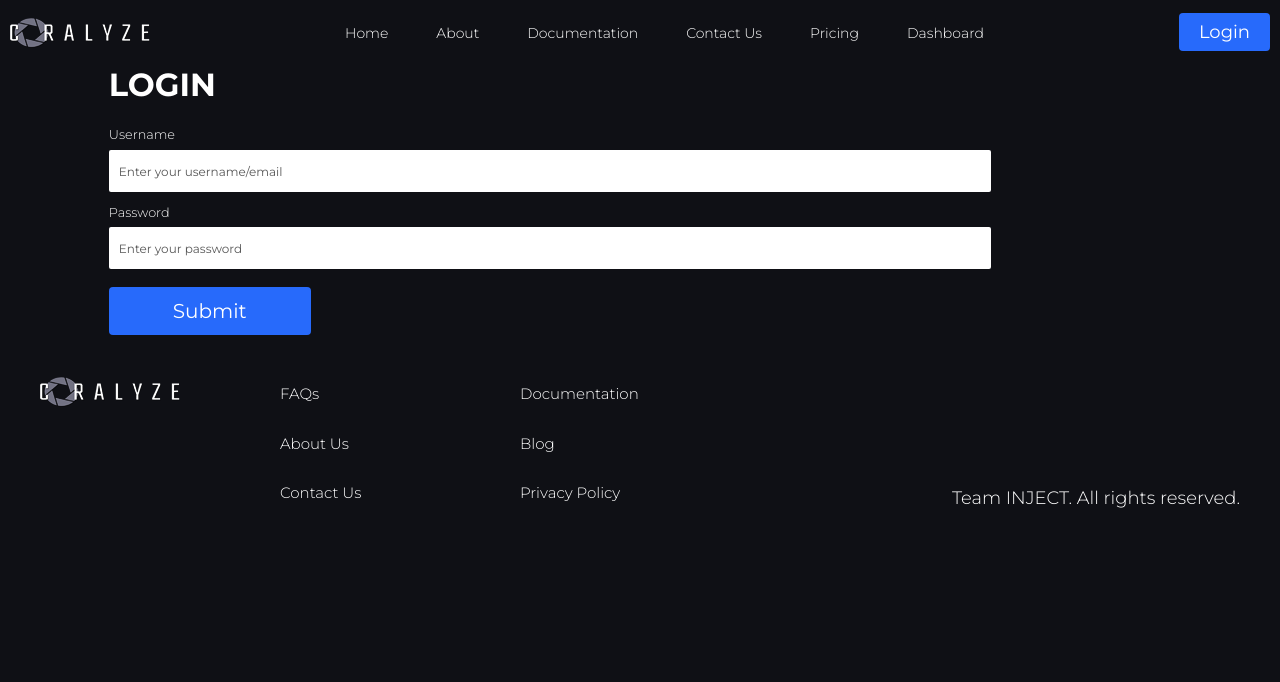
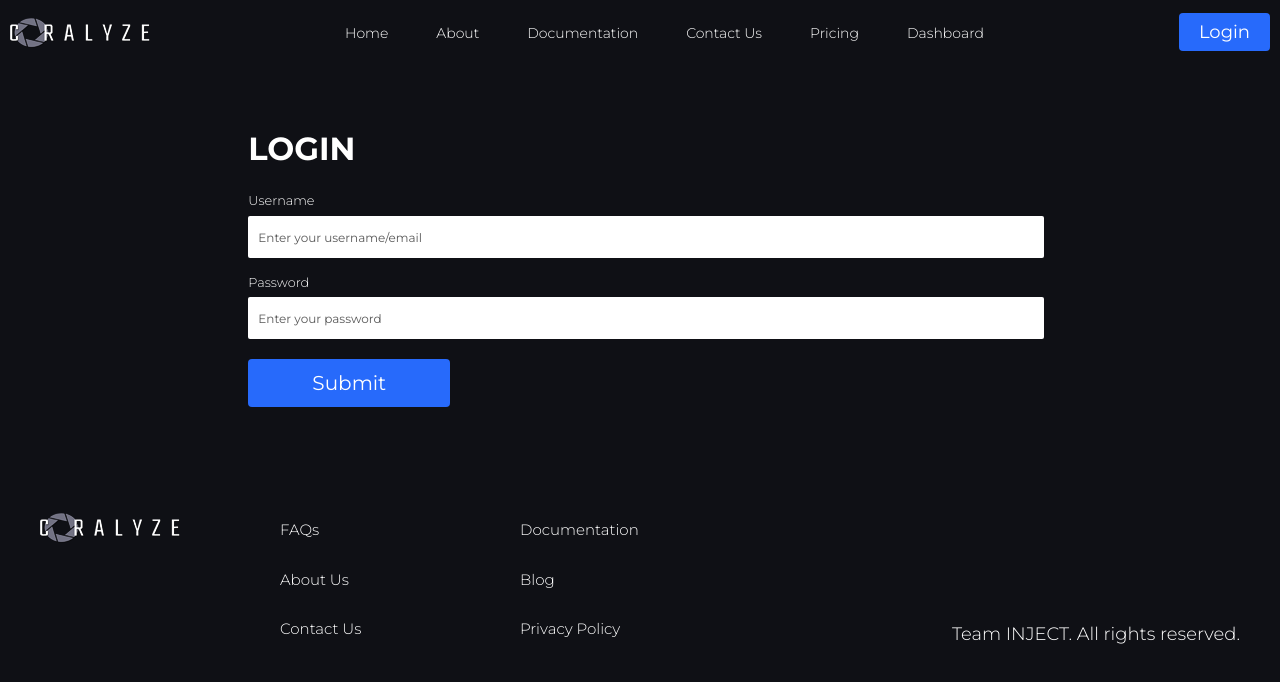
Before and after one commit to Chauster/Coralyze-Frontend, a React (Create React App) app: page /login in a window 1280 px wide. Shown: the top 682 px of the page. Built offline with nearby package versions, Linux system fonts and the light colour scheme.

Commit message:
login and register form alignment
center aligned boxes, using flex, removed autofill for both forms, added css styling to components

```diff
--- a/src/components/Login/loginFormSection.css
+++ b/src/components/Login/loginFormSection.css
@@ -1,7 +1,65 @@
 .section {
   color: #fff;
+  justify-content: center;
+  display: flex;
+  padding: 5%;
 }
 
-.header {
+.form {
   display: flex;
+  flex-direction: column;
+  width: 85%;
+  justify-content: center;
+  align-items: center;
 }
+
+.form h1 {
+  font-size: 2rem;
+  text-transform: uppercase;
+  text-align: start;
+  width: 80%;
+  margin-bottom: 1rem;
+}
+
+.form__inputs {
+  margin-bottom: 0.5rem;
+  width: 80%;
+  padding: 2px;
+}
+
+.form__inputs p {
+  font-size: 0.8rem;
+  margin-top: 0.5rem;
+}
+
+.form__label {
+  display: inline-block;
+  font-size: 0.8rem;
+  margin-bottom: 6px;
+}
+
+.form__input {
+  display: block;
+  padding-left: 10px;
+  outline: none;
+  border-radius: 2px;
+  height: 40px;
+  width: 100%;
+  border: none;
+}
+
+.form__input::placeholder {
+  color: #595959;
+  font-size: 12px;
+}
+
+.form__btn {
+  width: 80%;
+  height: 50px;
+  margin-top: 10px;
+}
+
+/* .form__inputs i {
+  margin-left: -50px;
+  cursor: pointer;
+} */
--- a/src/components/Login/loginFormSection.js
+++ b/src/components/Login/loginFormSection.js
@@ -6,7 +6,7 @@ function loginFormSection() {
   return (
     <>
       <div className="section">
-        <form className="form">
+        <form autoComplete="off" className="form">
           <h1>Login</h1>
           <div className="form__inputs">
             <label htmlFor="name" className="form__label">
@@ -21,16 +21,17 @@ function loginFormSection() {
             />
           </div>
           <div className="form__inputs">
-            <label htmlFor="email" className="form__label">
+            <label htmlFor="password" className="form__label">
               Password
             </label>
             <input
-              id="email"
-              type="email"
-              name="email"
+              id="password"
+              type="password"
+              name="password"
               className="form__input"
               placeholder="Enter your password"
             />
+            {/* <i id="togglePassword" className="fa fa-eye"></i> */}
           </div>
           <div className="form__btn">
             <Button buttonSize="btn--wide" buttonColor="blue" type="submit">
--- a/src/components/Register/registerFormSection.css
+++ b/src/components/Register/registerFormSection.css
@@ -1,7 +1,60 @@
 .section {
   color: #fff;
+  justify-content: center;
+  display: flex;
+  padding: 5%;
 }
 
-.header {
+.form {
   display: flex;
+  flex-direction: column;
+  width: 85%;
+  justify-content: center;
+  align-items: center;
 }
+
+.form h1 {
+  font-size: 2rem;
+  text-transform: uppercase;
+  text-align: start;
+  width: 80%;
+  margin-bottom: 1rem;
+}
+
+.form__inputs {
+  margin-bottom: 0.5rem;
+  width: 80%;
+  padding: 2px;
+}
+
+.form__inputs p {
+  font-size: 0.8rem;
+  margin-top: 0.5rem;
+}
+
+.form__label {
+  display: inline-block;
+  font-size: 0.8rem;
+  margin-bottom: 6px;
+}
+
+.form__input {
+  display: block;
+  padding-left: 10px;
+  outline: none;
+  border-radius: 2px;
+  height: 40px;
+  width: 100%;
+  border: none;
+}
+
+.form__input::placeholder {
+  color: #595959;
+  font-size: 12px;
+}
+
+.form__btn {
+  width: 80%;
+  height: 50px;
+  margin-top: 10px;
+}
--- a/src/components/Register/registerFormSection.js
+++ b/src/components/Register/registerFormSection.js
@@ -6,7 +6,7 @@ function registerFormSection() {
   return (
     <>
       <div className="section">
-      <form className="form">
+        <form autoComplete="off" className="form">
           <h1>Register</h1>
           <div className="form__inputs">
             <label htmlFor="fname" className="form__label">
```
Lines whose indentation alone changed are shown as unchanged.
